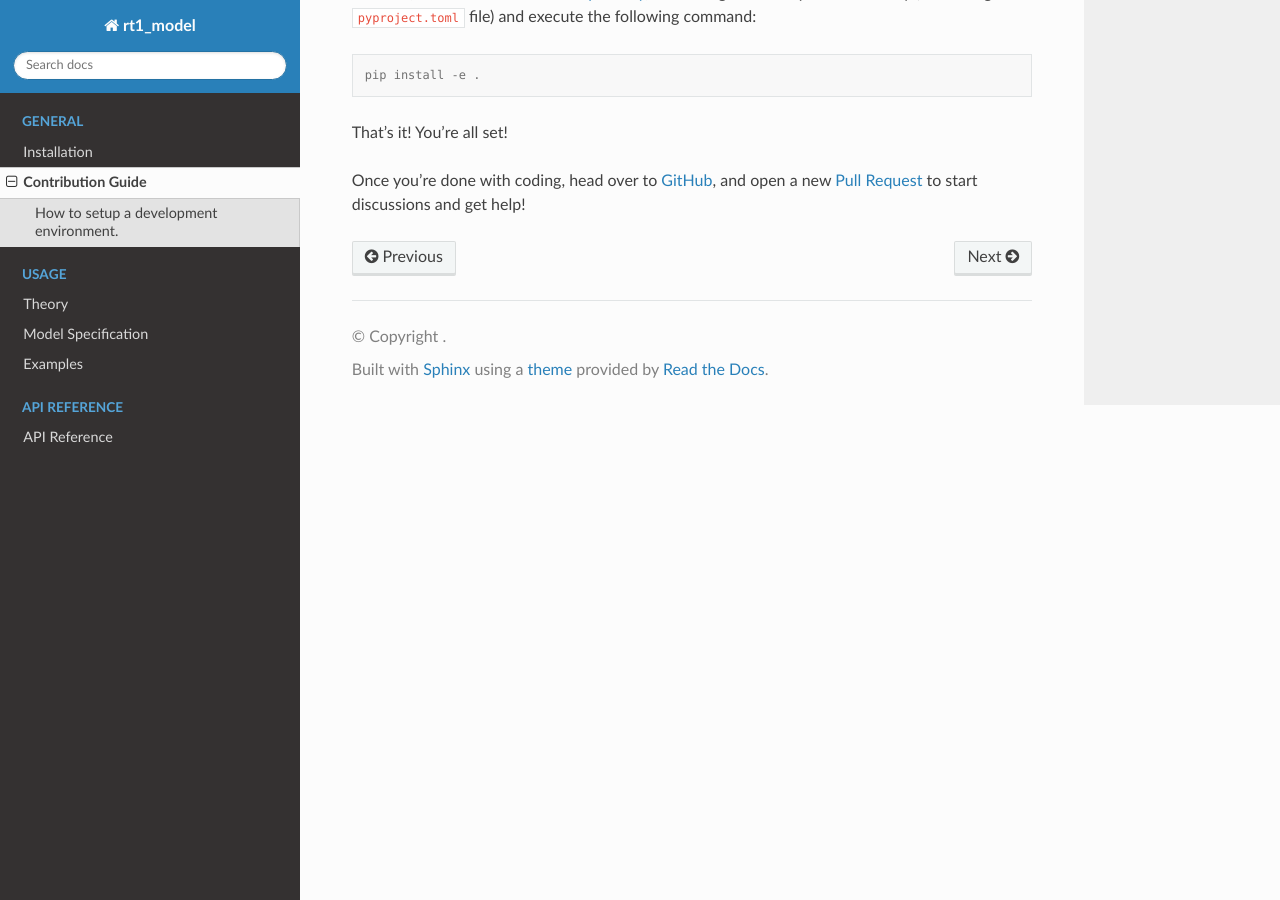
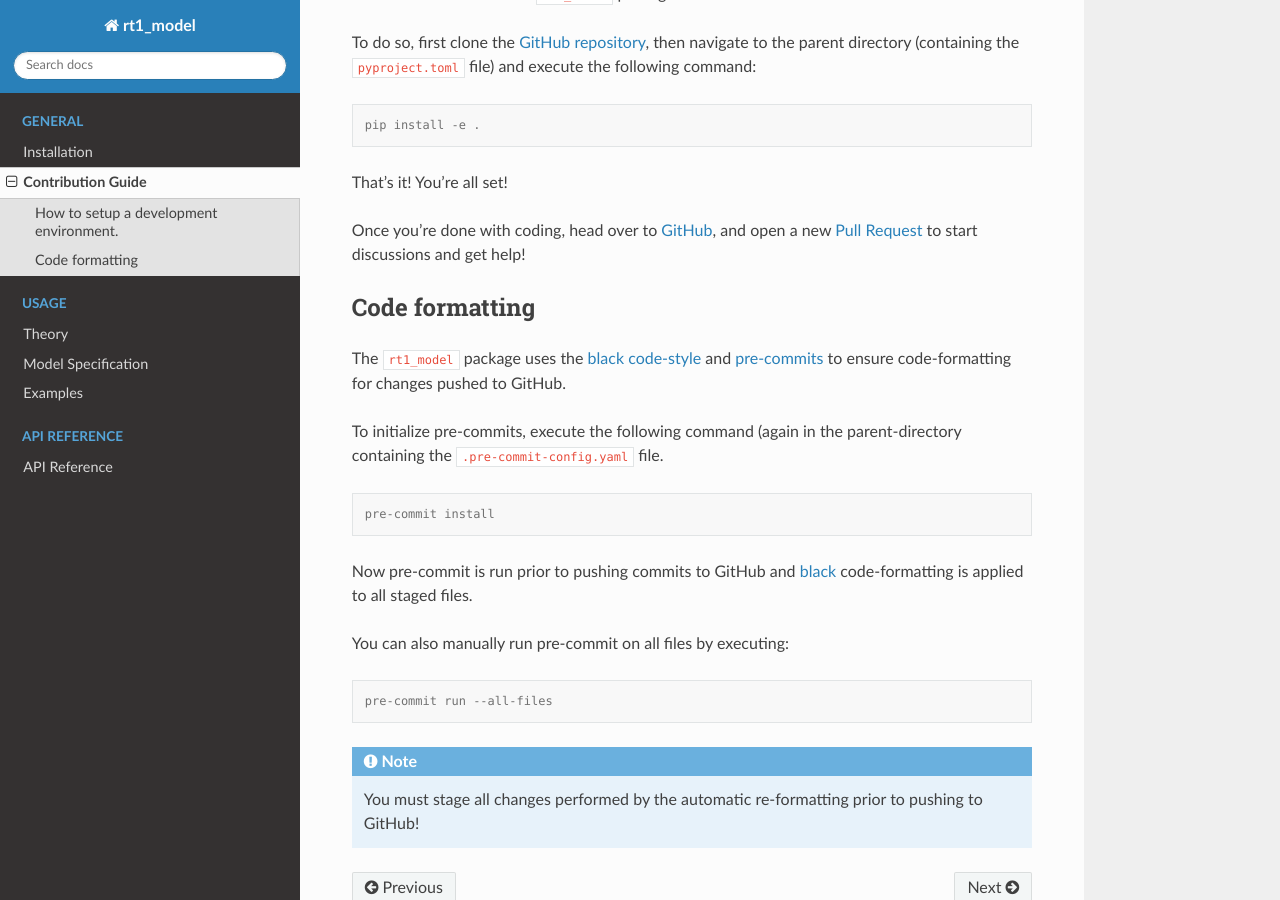
Before and after one commit to TUW-GEO/rt1_model, a Sphinx documentation site: the page built from docs/contribution_guide.rst, in a window 1280 px wide and 900 px high, scrolled down 1192 px. Built offline with Sphinx 7.4.7 and the Read the Docs theme 2.0.0, drawn with Linux system fonts in a browser that asks for light colours; pages that are not in the unit, such as notebooks, are missing from menus; some of the changed text lies outside the part shown.

Commit message:
update docs to include info on pre-commits

```diff
--- a/docs/contribution_guide.rst
+++ b/docs/contribution_guide.rst
@@ -36,7 +36,34 @@ To do so, first clone the `GitHub repository <https://github.com/TUW-GEO/rt1_mod
    pip install -e .
 
 
+
 That's it! You're all set!
 
 Once you're done with coding, head over to `GitHub <https://github.com/TUW-GEO/rt1_model>`_, and open a new `Pull Request <https://github.com/TUW-GEO/rt1_model/pulls>`_
 to start discussions and get help!
+
+
+Code formatting
+~~~~~~~~~~~~~~~
+
+The ``rt1_model`` package uses the `black code-style <https://github.com/psf/black>`_  and `pre-commits <https://pre-commit.com/>`_ to ensure code-formatting for changes pushed to GitHub.
+
+To initialize pre-commits, execute the following command (again in the parent-directory containing the ``.pre-commit-config.yaml`` file.
+
+.. code-block:: console
+
+   pre-commit install
+
+Now pre-commit is run prior to pushing commits to GitHub and `black <https://github.com/psf/black>`_ code-formatting is
+applied to all staged files.
+
+You can also manually run pre-commit on all files by executing:
+
+.. code-block:: console
+
+   pre-commit run --all-files
+
+
+.. note::
+
+   You must stage all changes performed by the automatic re-formatting prior to pushing to GitHub!
--- a/docs/rt1_dev.yml
+++ b/docs/rt1_dev.yml
@@ -12,6 +12,9 @@ dependencies:
   # ---------- optional dependencies
   - matplotlib >=3.8
   - python-symengine
+
+  # ---------- to run pre commits
+  - pre-commit
 
   # ---------- for testing
   - pytest
```
